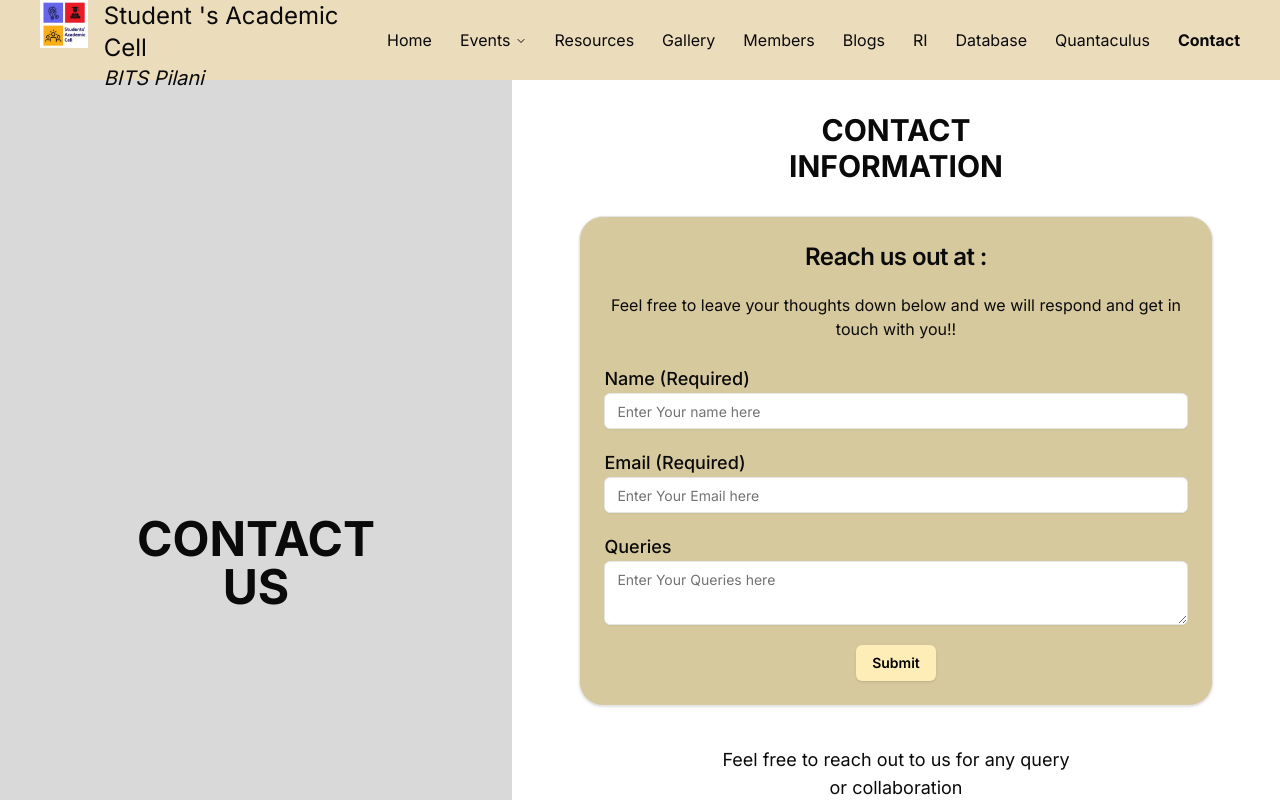
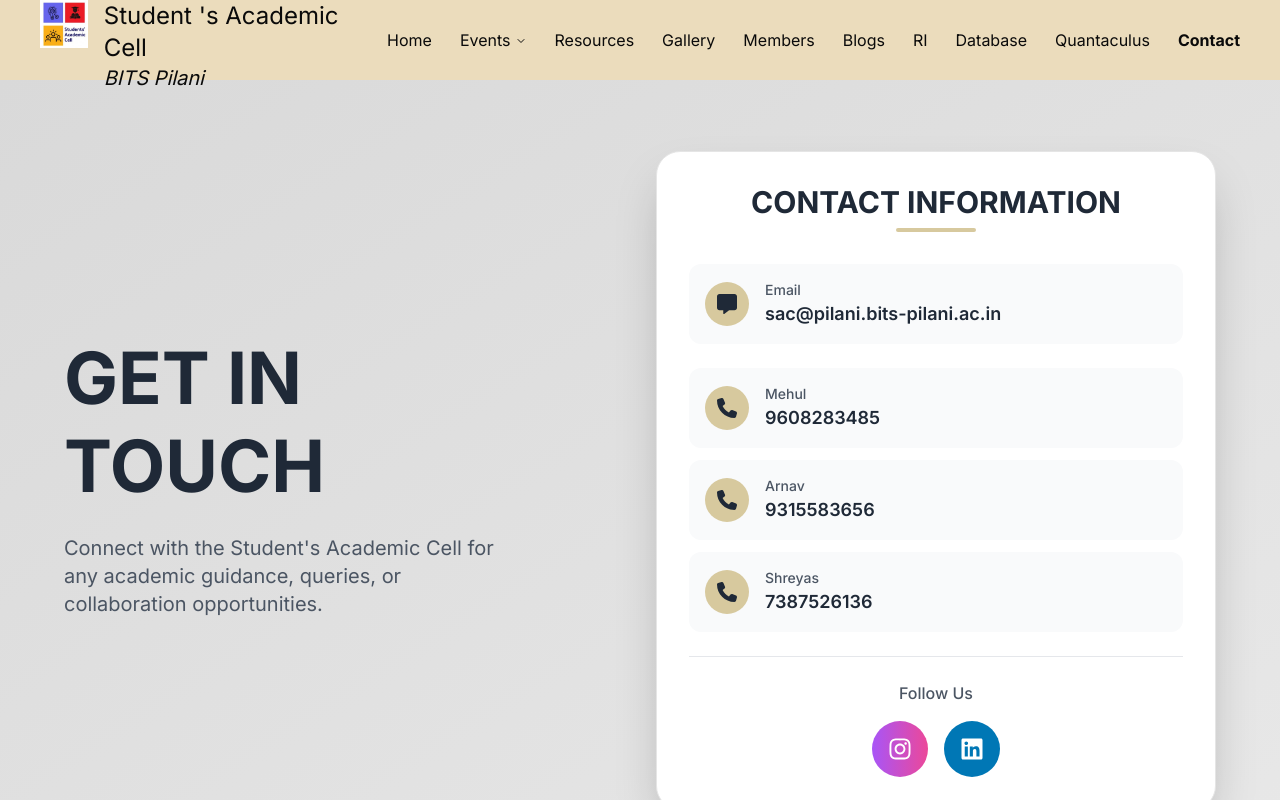
Before and after one commit to BITSxPostmanLab/Sac_Frontend, a Next.js app: page /contact in a window 1280 px wide. Built offline with nearby package versions, Linux system fonts and the light colour scheme.

Commit message:
Contact form removed

```diff
--- a/src/app/contact/page.tsx
+++ b/src/app/contact/page.tsx
@@ -1,41 +1,111 @@
-import ContactUsForm from "@/components/contact-page/contact-us-form";
 import React from "react";
-import { FaPhone, FaMessage } from "react-icons/fa6";
+import { FaPhone, FaMessage, FaInstagram, FaLinkedin } from "react-icons/fa6";
+import { Card, CardContent } from "@/components/ui/card";
+import Link from "next/link";
 
 const ContactPage = () => {
   return (
-    <div className=" w-full min-h-screen bg-[#d9d9d9] grid grid-cols-5">
-      <div className="w-full col-span-2 hidden md:block bg-[#d9d9d9] h-full text-5xl text-center place-content-center font-bold ">
-        <div>CONTACT</div>
-        <div>US</div>
+    <div className="w-full min-h-screen bg-gradient-to-br from-[#d9d9d9] to-[#e8e8e8] flex items-center justify-center p-4">
+      <div className="w-full max-w-6xl grid grid-cols-1 lg:grid-cols-2 gap-8 items-center">
+        {/* Left Side - Title */}
+        <div className="text-center lg:text-left">
+          <h1 className="text-6xl lg:text-7xl font-bold text-gray-800 mb-4">
+            GET IN
+          </h1>
+          <h1 className="text-6xl lg:text-7xl font-bold text-gray-800 mb-8">
+            TOUCH
+          </h1>
+          <p className="text-xl text-gray-600 max-w-md mx-auto lg:mx-0">
+            Connect with the Student's Academic Cell for any academic guidance, queries, or collaboration opportunities.
+          </p>
         </div>
-      <div className="bg-white w-full md:col-span-3 col-span-5  h-full text-center flex flex-col items-center">
-        <div className="font-bold text-3xl my-8">
-          CONTACT <br /> INFORMATION
+
+        {/* Right Side - Contact Information */}
+        <div className="w-full">
+          <Card className="bg-white shadow-2xl rounded-3xl overflow-hidden">
+            <CardContent className="p-8">
+              <div className="text-center mb-8">
+                <h2 className="text-3xl font-bold text-gray-800 mb-2">
+                  CONTACT INFORMATION
+                </h2>
+                <div className="w-20 h-1 bg-[#d7c99e] mx-auto rounded-full"></div>
+              </div>
+
+              <div className="space-y-6">
+                {/* Email */}
+                <div className="flex items-center gap-4 p-4 bg-gray-50 rounded-xl hover:bg-gray-100 transition-colors">
+                  <div className="bg-[#d7c99e] p-3 rounded-full">
+                    <FaMessage className="text-gray-800" size={20} />
                   </div>
                   <div>
-          <ContactUsForm />
+                    <p className="text-sm text-gray-600 font-medium">Email</p>
+                    <p className="text-lg font-semibold text-gray-800">sac@pilani.bits-pilani.ac.in</p>
                   </div>
-        <div className="text-center mt-10 text-lg">
-          Feel free to reach out to us for any query <br /> or collaboration
                 </div>
-        <div className="flex flex-col gap-5 mt-8 mb-10">
-          <div className="flex items-center gap-3">
-            <FaMessage className="text-[#d7c99e]" size={25} />
-            <span className="text-lg font-semibold">sac@pilani.bits-pilani.ac.in</span>
+
+                {/* Phone Numbers */}
+                <div className="space-y-3">
+                  <div className="flex items-center gap-4 p-4 bg-gray-50 rounded-xl hover:bg-gray-100 transition-colors">
+                    <div className="bg-[#d7c99e] p-3 rounded-full">
+                      <FaPhone className="text-gray-800" size={20} />
                     </div>
-          <div className="flex items-center gap-3">
-            <FaPhone className="text-[#d7c99e]" size={25} />
-            <span className="text-lg font-semibold">Mehul: 9608283485</span>
+                    <div>
+                      <p className="text-sm text-gray-600 font-medium">Mehul</p>
+                      <p className="text-lg font-semibold text-gray-800">9608283485</p>
                     </div>
-          <div className="flex items-center gap-3">
-            <FaPhone className="text-[#d7c99e]" size={25} />
-            <span className="text-lg font-semibold">Arnav: 9315583656</span>
                   </div>
-          <div className="flex items-center gap-3">
-            <FaPhone className="text-[#d7c99e]" size={25} />
-            <span className="text-lg font-semibold">Shreyas: 7387526136</span>
+
+                  <div className="flex items-center gap-4 p-4 bg-gray-50 rounded-xl hover:bg-gray-100 transition-colors">
+                    <div className="bg-[#d7c99e] p-3 rounded-full">
+                      <FaPhone className="text-gray-800" size={20} />
                     </div>
+                    <div>
+                      <p className="text-sm text-gray-600 font-medium">Arnav</p>
+                      <p className="text-lg font-semibold text-gray-800">9315583656</p>
+                    </div>
+                  </div>
+
+                  <div className="flex items-center gap-4 p-4 bg-gray-50 rounded-xl hover:bg-gray-100 transition-colors">
+                    <div className="bg-[#d7c99e] p-3 rounded-full">
+                      <FaPhone className="text-gray-800" size={20} />
+                    </div>
+                    <div>
+                      <p className="text-sm text-gray-600 font-medium">Shreyas</p>
+                      <p className="text-lg font-semibold text-gray-800">7387526136</p>
+                    </div>
+                  </div>
+                </div>
+
+                {/* Social Media */}
+                <div className="pt-6 border-t border-gray-200">
+                  <p className="text-center text-gray-600 font-medium mb-4">Follow Us</p>
+                  <div className="flex justify-center gap-4">
+                    <Link
+                      href="https://www.instagram.com/sac_bits_pilani/"
+                      target="_blank"
+                      rel="noopener noreferrer"
+                      className="group"
+                    >
+                      <div className="bg-gradient-to-r from-purple-500 to-pink-500 p-4 rounded-full hover:scale-110 transition-transform duration-300">
+                        <FaInstagram className="text-white" size={24} />
+                      </div>
+                    </Link>
+
+                    <Link
+                      href="https://www.linkedin.com/company/28138316/"
+                      target="_blank"
+                      rel="noopener noreferrer"
+                      className="group"
+                    >
+                      <div className="bg-[#0077B5] p-4 rounded-full hover:scale-110 transition-transform duration-300">
+                        <FaLinkedin className="text-white" size={24} />
+                      </div>
+                    </Link>
+                  </div>
+                </div>
+              </div>
+            </CardContent>
+          </Card>
         </div>
       </div>
     </div>
--- a/src/components/Footer.tsx
+++ b/src/components/Footer.tsx
@@ -20,10 +20,10 @@ const Footer = () => {
           </div>
           <div className="pr-4 mt-1">Pilani | Goa | Hyderabad | Dubai</div>
           <div className="flex gap-5 mt-10 justify-start md:justify-center">
-            <Link href="https://www.linkedin.com/company/sacbitspilani/?originalSubdomain=in" target="/">
+            <Link href="https://www.instagram.com/sac_bits_pilani/" target="/">
               <FaInstagramSquare className="w-9 h-9 footer:w-12 footer:h-12 text-white" />
             </Link>
-            <Link href="https://www.instagram.com/sac_bits_pilani/" target="/">
+            <Link href="https://www.linkedin.com/company/28138316/admin/dashboard/" target="/">
               <GrLinkedin className="w-8 h-8 mt-[2px] footer:w-11 footer:h-11 rounded-sm text-white" />
             </Link>
 
```
Lines whose indentation alone changed are shown as unchanged.
